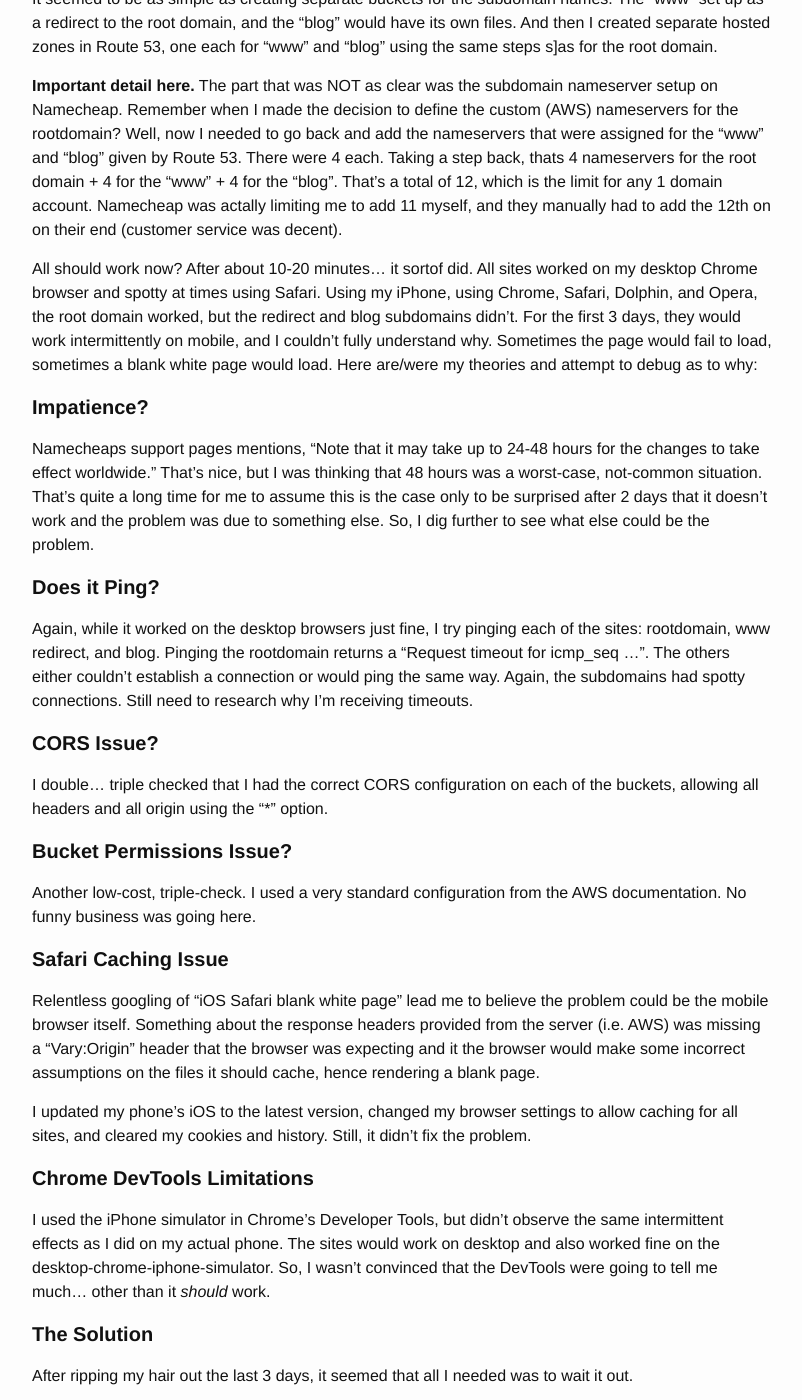
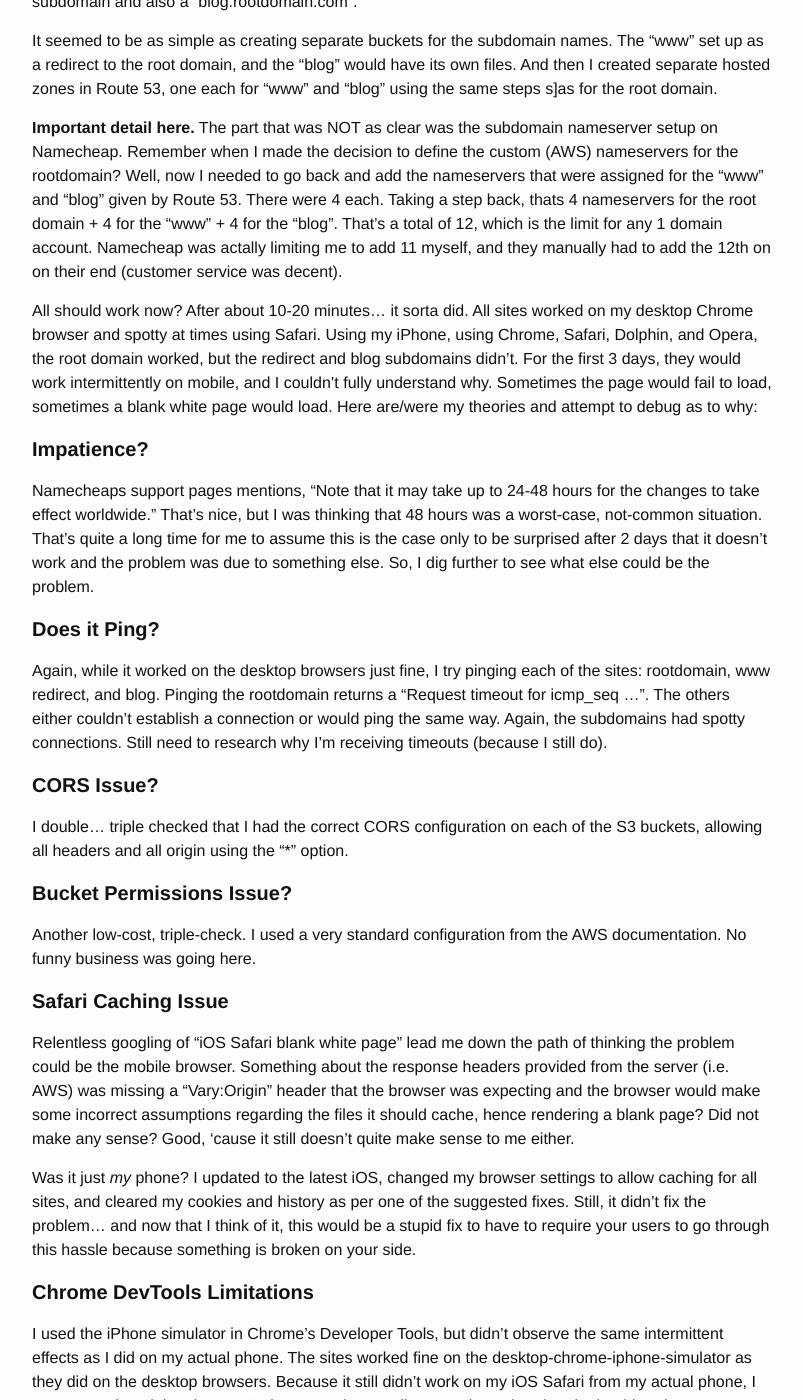
Before and after one commit to alfredcalayag/blog, a Jekyll site: the page built from _posts/2015-03-02-personal-site-hosted.md, in a window 1280 px wide and 1400 px high, scrolled down 1281 px. Shown: the whole window, without its empty margins (238-1040 px from the left). Built offline with Jekyll 4.4.1, drawn with Linux system fonts in a browser that asks for light colours; some of the changed text lies outside the part shown.

Commit message:
Blog revisions

```diff
--- a/_posts/2015-03-02-personal-site-hosted.md
+++ b/_posts/2015-03-02-personal-site-hosted.md
@@ -1,19 +1,19 @@
 ---
 layout: post
-title:  "Learning About Domains and Hosting"
+title:  "Building a Site with Namecheap, AWS S3, and Route 53"
 date:   2015-03-02
 category: development
 tags: aws s3 route53 domain
 ---
 
-### **TLDR:**
+### **TLDR**
 - Static site creation using AWS S3 is quite simple by itself
 - AWS Route 53 is also straight-forward
-- Setup on Namecheap to point to AWS servers can be confusing.
+- Setup on Namecheap to point to AWS servers can be confusing
 - Be prepared to wait 48+ hours for your site to be completely working.
 
 ### **Overview**
-Finally got my personal site hosted.  I decided to go with [Namecheap](http://www.namecheap.com) for the domain and AWS to host.  Specifically, I picked [AWS's S3](http://aws.amazon.com/s3/) service to start my site off as a static page.  It was either that OR creating an EC2 instance with some additional setup.  The latter seemed to be overkill for what I need right now, and I was a little intimidated after hearing that setup on AWS comes with a steep learning curve.  I wanted something simple and quick to get my site up, and I wanted it yesterday!
+Finally got my personal site hosted.  I decided to go with [Namecheap](http://www.namecheap.com) for the domain and AWS to host.  Specifically, I picked [AWS's S3](http://aws.amazon.com/s3/) service to start my site off as a static page.  It was either that OR creating an EC2 instance with some additional setup.  The latter seemed to be overkill for what I need right now, and I was a little intimidated hearing rumores that setup on AWS comes with a steep learning curve.  I wanted something simple and quick to get my site up, and I wanted it yesterday!
 
 For the most part, the stories were true.  Namecheap was a user-friendly experience, and AWS S3 was a breeze to upload my site files (at the moment it's just html, css, and js files).  Separately, they were quite simple to setup until I got to the integration part.  **Big Headache!**
 I should clarify.  Setting up the root domain site, i.e. "http://rootdomain.com", was simple.  Follow the most basic instructions on both the domain and host sides and you should be fine.
@@ -35,39 +35,36 @@
 
 **Important detail here.**  The part that was NOT as clear was the subdomain nameserver setup on Namecheap.  Remember when I made the decision to define the custom (AWS) nameservers for the rootdomain?  Well, now I needed to go back and add the nameservers that were assigned for the "www" and "blog" given by Route 53.  There were 4 each.  Taking a step back, thats 4 nameservers for the root domain + 4 for the "www" + 4 for the "blog".  That's a total of 12, which is the limit for any 1 domain account.  Namecheap was actally limiting me to add 11 myself, and they manually had to add the 12th on on their end (customer service was decent).
 
-All should work now?  After about 10-20 minutes... it sortof did.  All sites worked on my desktop Chrome browser and spotty at times using Safari.  Using my iPhone, using Chrome, Safari, Dolphin, and Opera, the root domain worked, but the redirect and blog subdomains didn't.  For the first 3 days, they would work intermittently on mobile, and I couldn't fully understand why.  Sometimes the page would fail to load, sometimes a blank white page would load.  Here are/were my theories and attempt to debug as to why:
+All should work now?  After about 10-20 minutes... it sorta did.  All sites worked on my desktop Chrome browser and spotty at times using Safari.  Using my iPhone, using Chrome, Safari, Dolphin, and Opera, the root domain worked, but the redirect and blog subdomains didn't.  For the first 3 days, they would work intermittently on mobile, and I couldn't fully understand why.  Sometimes the page would fail to load, sometimes a blank white page would load.  Here are/were my theories and attempt to debug as to why:
 
 #### **Impatience?**
 Namecheaps support pages mentions, "Note that it may take up to 24-48 hours for the changes to take effect worldwide."  That's nice, but I was thinking that 48 hours was a worst-case, not-common situation.  That's quite a long time for me to assume this is the case only to be surprised after 2 days that it doesn't work and the problem was due to something else.  So, I dig further to see what else could be the problem.
 
 #### **Does it Ping?**
-Again, while it worked on the desktop browsers just fine, I try pinging each of the sites: rootdomain, www redirect, and blog.  Pinging the rootdomain returns a "Request timeout for icmp_seq ...".  The others either couldn't establish a connection or would ping the same way.  Again, the subdomains had spotty connections.  Still need to research why I'm receiving timeouts.
+Again, while it worked on the desktop browsers just fine, I try pinging each of the sites: rootdomain, www redirect, and blog.  Pinging the rootdomain returns a "Request timeout for icmp_seq ...".  The others either couldn't establish a connection or would ping the same way.  Again, the subdomains had spotty connections.  Still need to research why I'm receiving timeouts (because I still do).
 
 #### **CORS Issue?**
-I double... triple checked that I had the correct CORS configuration on each of the buckets, allowing all headers and all origin using the "*" option.
+I double... triple checked that I had the correct CORS configuration on each of the S3 buckets, allowing all headers and all origin using the "*" option.
 
 #### **Bucket Permissions Issue?**
 Another low-cost, triple-check.  I used a very standard configuration from the AWS documentation.  No funny business was going here.
 
 #### **Safari Caching Issue**
-Relentless googling of "iOS Safari blank white page" lead me to believe the problem could be the mobile browser itself.  Something about the response headers provided from the server (i.e. AWS) was missing a "Vary:Origin" header that the browser was expecting and it the browser would make some incorrect assumptions on the files it should cache, hence rendering a blank page.
+Relentless googling of "iOS Safari blank white page" lead me down the path of thinking the problem could be the mobile browser.  Something about the response headers provided from the server (i.e. AWS) was missing a "Vary:Origin" header that the browser was expecting and the browser would make some incorrect assumptions regarding the files it should cache, hence rendering a blank page?  Did not make any sense?  Good, 'cause it still doesn't quite make sense to me either.
 
-I updated my phone's iOS to the latest version, changed my browser settings to allow caching for all sites, and cleared my cookies and history. Still, it didn't fix the problem.
+Was it just *my* phone?  I updated to the latest iOS, changed my browser settings to allow caching for all sites, and cleared my cookies and history as per one of the suggested fixes. Still, it didn't fix the problem... and now that I think of it, this would be a stupid fix to have to require your users to go through this hassle because something is broken on your side.
 
 #### **Chrome DevTools Limitations**
-I used the iPhone simulator in Chrome's Developer Tools, but didn't observe the same intermittent effects as I did on my actual phone.  The sites would work on desktop and also worked fine on the desktop-chrome-iphone-simulator.  So, I wasn't convinced that the DevTools were going to tell me much... other than it *should* work.
+I used the iPhone simulator in Chrome's Developer Tools, but didn't observe the same intermittent effects as I did on my actual phone.  The sites worked fine on the desktop-chrome-iphone-simulator as they did on the desktop browsers.  Because it still didn't work on my iOS Safari from my actual phone, I wasn't convinced that the DevTools were going to tell me much... other than it *should* work.
 
 #### **The Solution**
-After ripping my hair out the last 3 days, it seemed that all I needed was to wait it out.
-
-I used [Google PageSpeed Insights](https://developers.google.com/speed/pagespeed/insights/) to run some health-check tests on my sites.  I was happy to found that this tool does a check as a desktop browser and simultaneously as a mobile browser. In the morning of the 3rd and glorious day, it confirmed my observations: loading on desktop, but not loading on mobile.
+This morning, I used [Google PageSpeed Insights](https://developers.google.com/speed/pagespeed/insights/) to run some health-check tests on my sites.  I was happy to found that this tool does a check as a desktop browser and simultaneously as a mobile browser. The tests confirmed my observations: loading on desktop, but not loading on mobile.
 
 Retry. Retry. Retry.  I run the same tests several times back-to-back until I got a successful load on the mobile browser.  It was intermittently working.  Weird.
 
 By midday, those tests results became successful every time.  It would now consistently load in the mobile tests.  I checked again on my phone, and it indeed loaded flawlessly with every excessive tap of the refresh button.
 
 Phew!  I guess that solved it?  The only thing I know for sure is the the passing of time from when I registered the AWS nameservers to Namecheap.  The moral of the story is, **Patience is a virtue**.  Yeah, I'm almost certain that this was the problem, but it's still creepy why I couldn't find anyone else experiencing a similar issue.
-
 
 ### **Post Thoughts**
 
```
